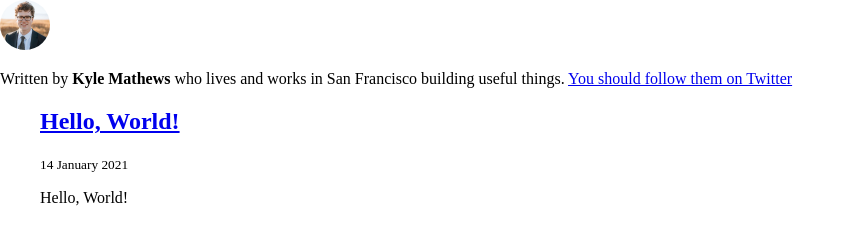
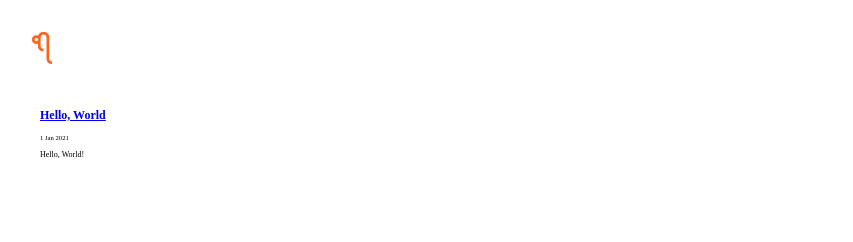
Before and after one commit to thammarith/blog, a Gatsby site: page / in a window 1280 px wide. Shown: the whole page, without its empty margins (0-853 px from the left). Built offline with nearby package versions, Linux system fonts and the light colour scheme; Gatsby itself is replaced by a stand-in of ours.

Commit message:
Misc: Fixes

```diff
--- a/content/blog/hello-world/index.md
+++ b/content/blog/hello-world/index.md
@@ -1,6 +1,6 @@
 ---
-title: Hello, World!
-date: "2021-01-14T00:00:00.000Z"
+title: Hello, World
+date: "2021-01-01T00:00:00.000Z"
 description: "Hello, World!"
 ---
 
--- a/gatsby-node.js
+++ b/gatsby-node.js
@@ -105,7 +105,7 @@ exports.createSchemaCustomization = ({ actions }) => {
     type Frontmatter {
       title: String
       description: String
-      date: Date
+      date: Date @dateformat
     }
 
     type Fields {
--- a/package.json
+++ b/package.json
@@ -17,6 +17,7 @@
     "gatsby-plugin-react-helmet": "^3.4.0",
     "gatsby-plugin-sass": "^3.0.0",
     "gatsby-plugin-sharp": "^2.8.0",
+    "gatsby-plugin-typescript": "^2.10.0",
     "gatsby-remark-copy-linked-files": "^2.4.0",
     "gatsby-remark-images": "^3.5.1",
     "gatsby-remark-prismjs": "^3.7.0",
@@ -29,7 +30,8 @@
     "react": "^16.12.0",
     "react-dom": "^16.12.0",
     "react-helmet": "^5.2.1",
-    "sass": "^1.32.4"
+    "sass": "^1.32.4",
+    "typescript": "^4.1.3"
   },
   "devDependencies": {
     "prettier": "2.2.1"
--- /dev/null
+++ b/src/components/common/Header/Header.module.scss
@@ -0,0 +1,7 @@
+.header {
+    padding: 4rem;
+}
+
+.logo {
+    height: 4rem;
+}
--- /dev/null
+++ b/src/components/common/Header/Header.tsx
@@ -0,0 +1,20 @@
+import React from 'react';
+
+import styles from './Header.module.scss';
+
+import Logo from '../../../../content/assets/logo.png';
+
+const Header: React.FC = () => {
+	return (
+		<div className={styles.header}>
+			<img
+				alt="Thammarith's Blog"
+				className={styles.logo}
+				src={Logo}
+				title="Homepage"
+			/>
+		</div>
+	);
+};
+
+export default Header;
--- a/src/pages/index.js
+++ b/src/pages/index.js
@@ -1,7 +1,7 @@
 import React from 'react';
 import { Link, graphql } from 'gatsby';
 
-import Bio from '../components/bio';
+import Header from '../components/common/Header/Header';
 import Layout from '../components/layout';
 import SEO from '../components/seo';
 
@@ -9,23 +9,10 @@ const BlogIndex = ({ data, location }) => {
 	const siteTitle = data.site.siteMetadata?.title || `Title`;
 	const posts = data.allMarkdownRemark.nodes;
 
-	if (posts.length === 0) {
-		return (
-			<Layout location={location} title={siteTitle}>
-				<SEO title="All posts" />
-				<p>
-					No blog posts found. Add markdown posts to "content/blog"
-					(or the directory you specified for the
-					"gatsby-source-filesystem" plugin in gatsby-config.js).
-				</p>
-			</Layout>
-		);
-	}
-
 	return (
 		<Layout location={location} title={siteTitle}>
 			<SEO title="All posts" />
-			<Bio />
+			<Header />
 			<ol style={{ listStyle: `none` }}>
 				{posts.map(post => {
 					const title = post.frontmatter.title || post.fields.slug;
@@ -85,7 +72,7 @@ export const pageQuery = graphql`
 					slug
 				}
 				frontmatter {
-					date(formatString: "DD MMMM YYYY")
+					date(formatString: "D MMM YYYY")
 					title
 					description
 				}
--- a/src/styles.scss
+++ b/src/styles.scss
@@ -1,3 +1,7 @@
+:root {
+  font-size: 8px;
+}
+
 *,
 :after,
 :before {
--- a/src/templates/blog-post.js
+++ b/src/templates/blog-post.js
@@ -83,7 +83,10 @@ export const pageQuery = graphql`
       html
       frontmatter {
         title
-        date(formatString: "DD MMMM YYYY")
+        date(
+          formatString: "D MMMM YYYY"
+          locale: "en-GB"
+        )
         description
       }
     }
--- /dev/null
+++ b/src/types/images.d.ts
@@ -0,0 +1,3 @@
+declare module '*.jpg';
+declare module '*.jpeg';
+declare module '*.png';
--- /dev/null
+++ b/src/types/styles.d.ts
@@ -0,0 +1 @@
+declare module '*.scss';
```
Also changed, not shown: tsconfig.json (added, +70 -0 lines), content/assets/logo.png (added), 1 other file.
